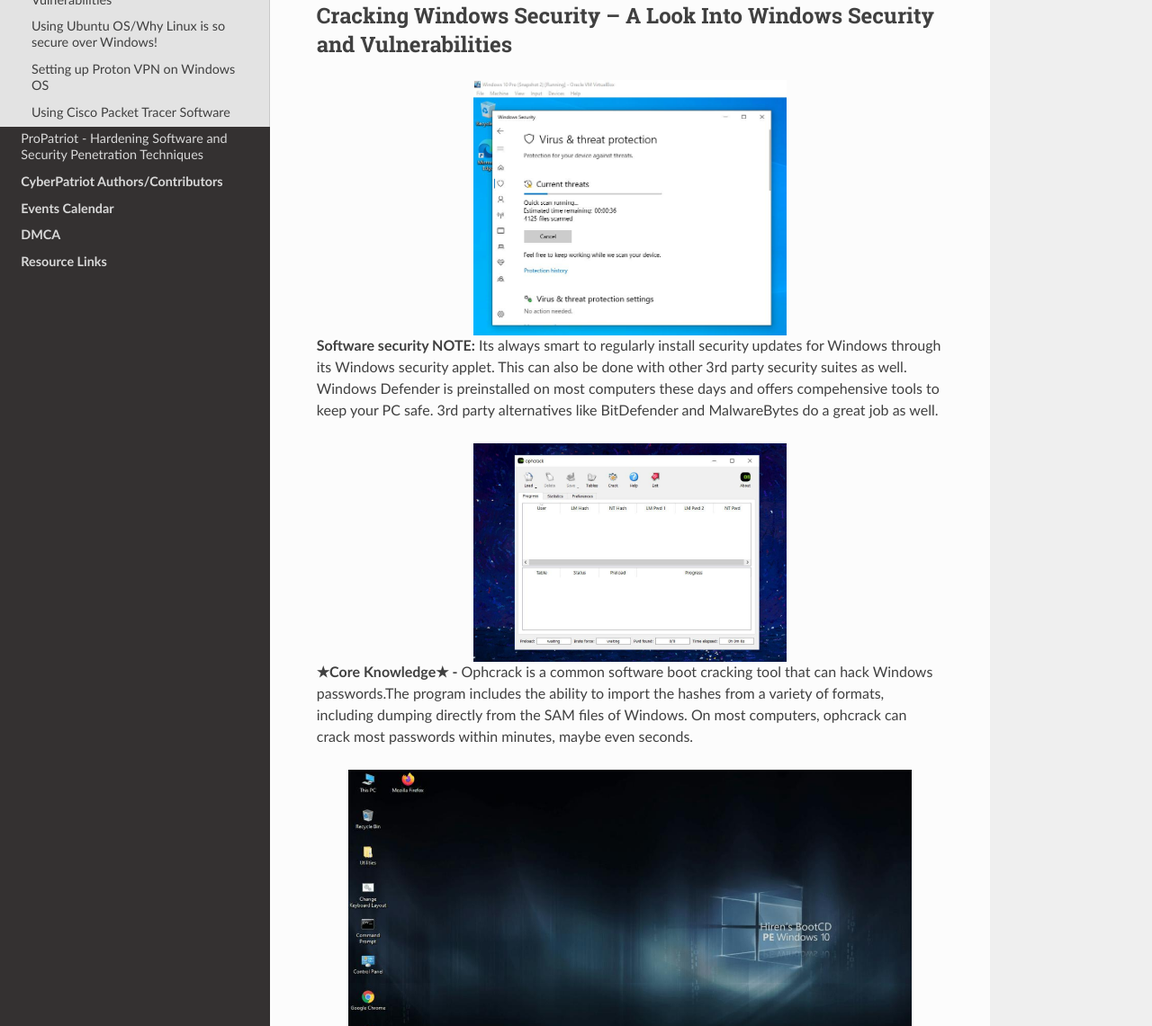
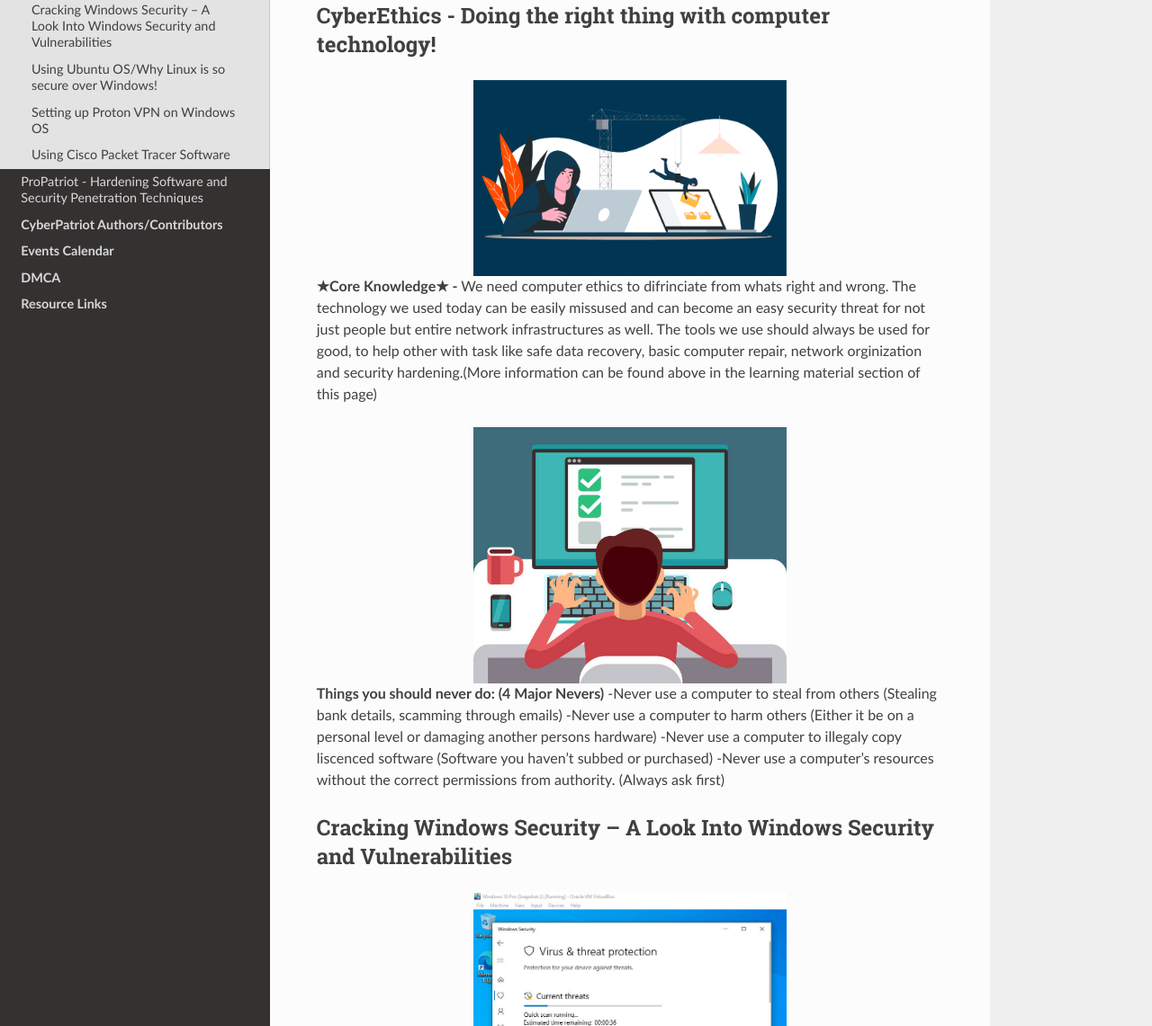
Before and after one commit to natt96z/cybersac, a Sphinx documentation site: the page built from docs/source/MediumCybersac.rst, in a window 1280 px wide and 1400 px high, scrolled down 305 px, cut to the strip 259-1400 px from the top of the window. Shown: the whole strip at 90% size. Built offline with Sphinx 7.4.7 and the Read the Docs theme 2.0.0, drawn with Linux system fonts in a browser that asks for light colours; pages that are not in the unit, such as notebooks, are missing from menus; some of the changed text lies outside the part shown.

Commit message:
Update MediumCybersac.rst

```diff
--- a/docs/source/MediumCybersac.rst
+++ b/docs/source/MediumCybersac.rst
@@ -6,6 +6,28 @@
 .. raw:: html
 
    <iframe width="560" height="315" src="https://www.youtube.com/embed/6K-tTaxLqJQ" title="YouTube video player" frameborder="0" allow="accelerometer; autoplay; clipboard-write; encrypted-media; gyroscope; picture-in-picture" allowfullscreen></iframe>
+
+
+
+CyberEthics - Doing the right thing with computer technology!
+~~~~~~~~~~~~~~~~~~~~~~~~~~~~
+
+.. image:: https://raw.githubusercontent.com/natt96z/cybersac/main/docs/img/how-to-become-an-ethical-hacker.png
+   :width: 50%
+   :align: center
+
+**★Core Knowledge★ -** We need computer ethics to difrinciate from whats right and wrong. The technology we used today can be easily missused and can become an easy security threat for not just people but entire network infrastructures as well. The tools we use should always be used for good, to help other with task like safe data recovery, basic computer repair, network orginization and security hardening.(More information can be found above in the learning material section of this page)
+
+.. image:: https://raw.githubusercontent.com/natt96z/cybersac/main/docs/img/istockphoto-941665020-612x612.jpg
+   :width: 50%
+   :align: center
+
+**Things you should never do: (4 Major Nevers)**
+-Never use a computer to steal from others (Stealing bank details, scamming through emails)
+-Never use a computer to harm others (Either it be on a personal level or damaging another persons hardware)
+-Never use a computer to illegaly copy liscenced software (Software you haven't subbed or purchased)
+-Never use a computer's resources without the correct permissions from authority. (Always ask first)
+
 
 Cracking Windows Security – A Look Into Windows Security and Vulnerabilities
 ~~~~~~~~~~~~~~~~~~~~~~~~~~~~
```
